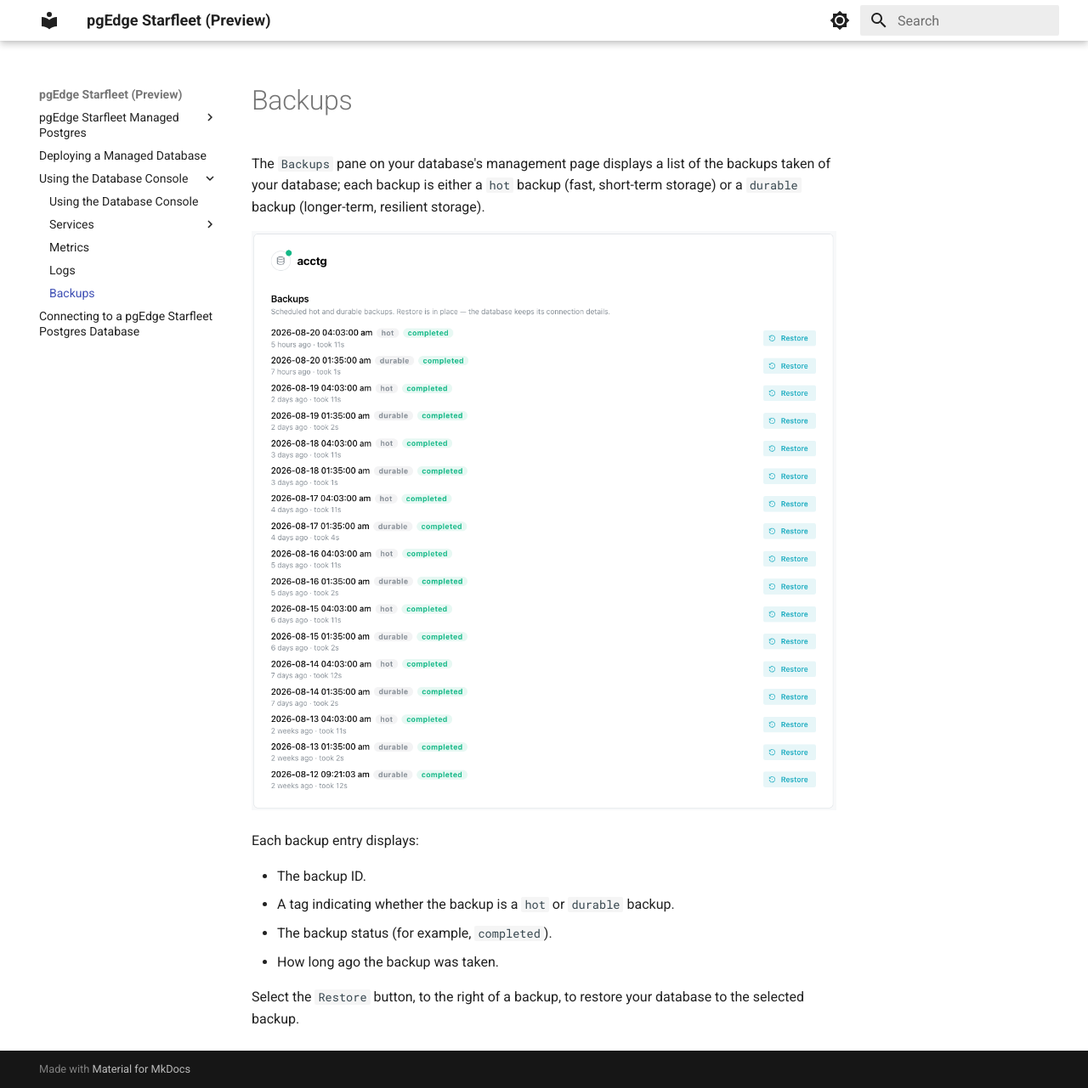
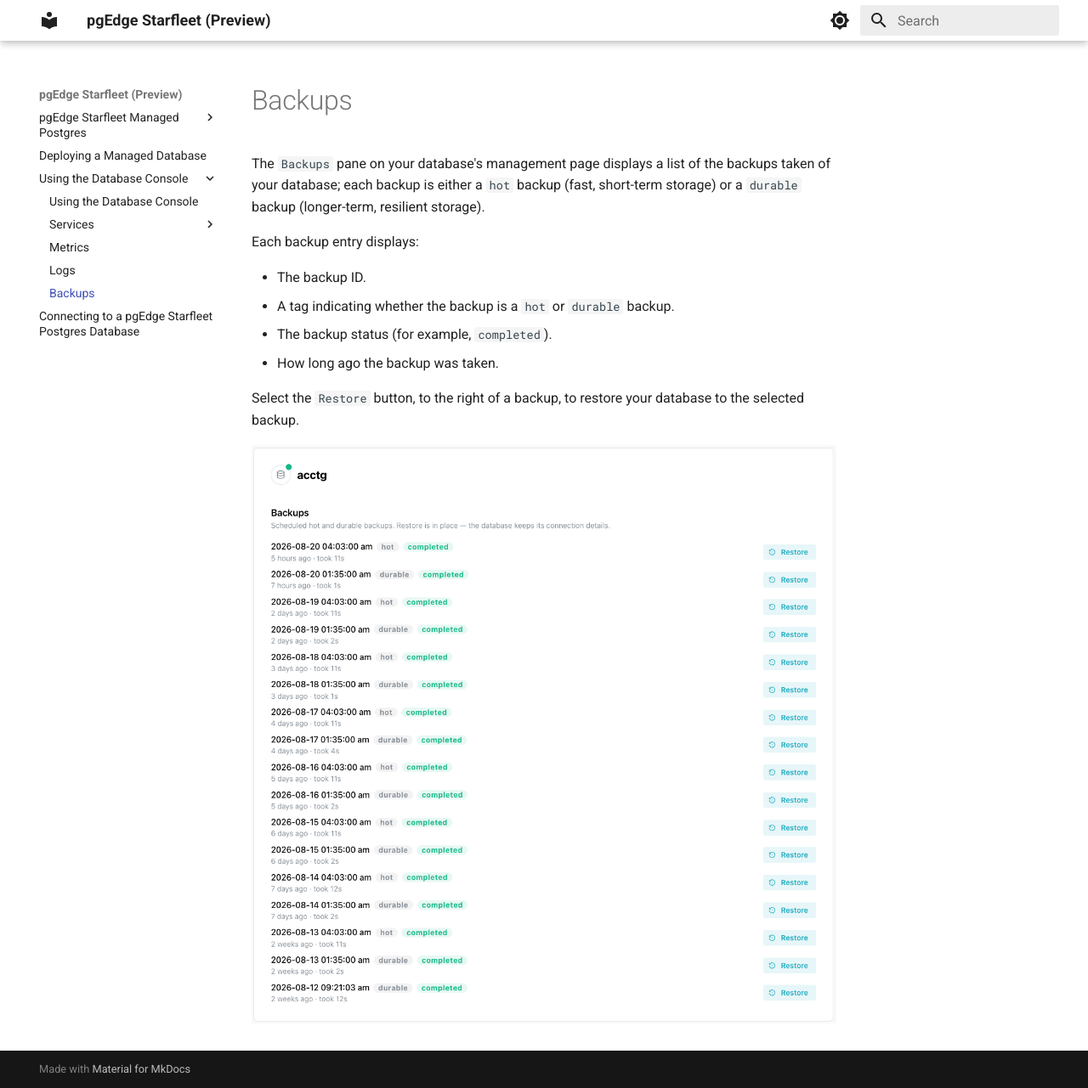
Before and after one commit to pgEdge/pgedge-starfleet-docs, an MkDocs documentation site: the page built from docs/managed/using/backups.md, in a window 1280 px wide and 1281 px high. Shown: the whole window at 85% size. Built offline with MkDocs 1.6.1 and Material for MkDocs 9.7.7, drawn with Linux system fonts in a browser that asks for light colours.

Commit message:
Fix image placement in backups documentation
Updated the image placement for the Backups pane section.

```diff
--- a/docs/managed/using/backups.md
+++ b/docs/managed/using/backups.md
@@ -3,8 +3,6 @@
 The `Backups` pane on your database's management page displays a list of the
 backups taken of your database; each backup is either a `hot` backup (fast,
 short-term storage) or a `durable` backup (longer-term, resilient storage).
-
-![The Backups pane](../../images/managed_backups_page.png)
 
 Each backup entry displays:
 
@@ -15,3 +13,5 @@ Each backup entry displays:
 
 Select the `Restore` button, to the right of a backup, to restore your
 database to the selected backup.
+
+![The Backups pane](../../images/managed_backups_page.png)
```
